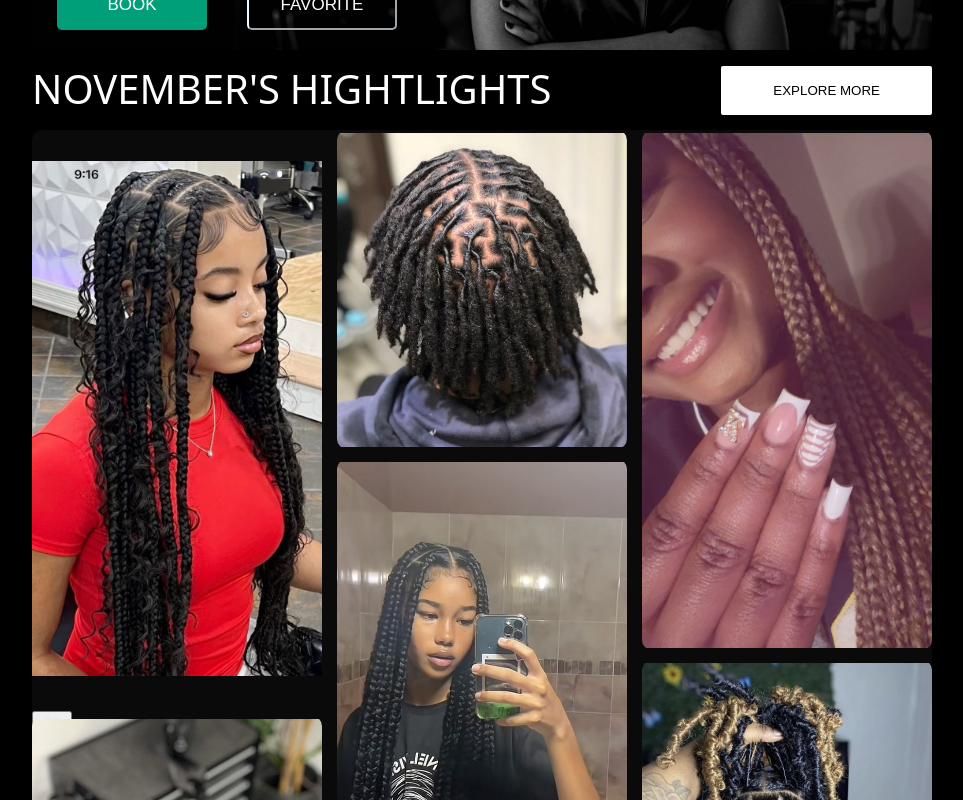
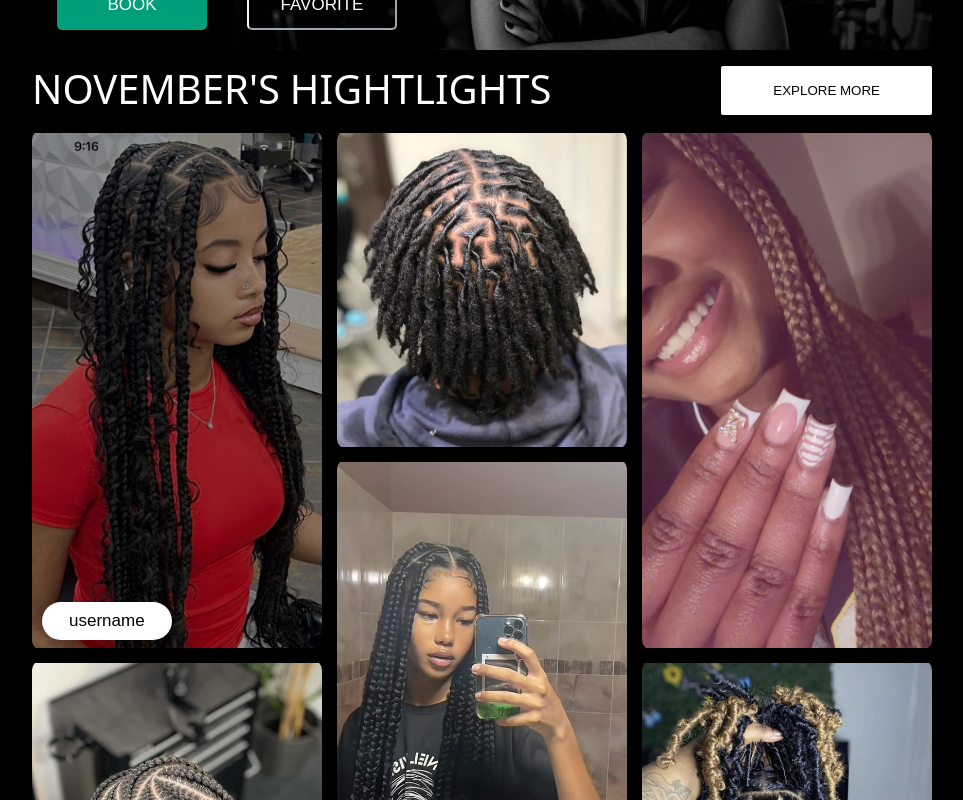
Before and after one commit to trevtemba/neur-frontend, a React (Vite) app: page /home in a window 1280 px wide. Shown: the part 500-1300 px from the top of the page, without its empty margins (158-1121 px from the left). Built offline with nearby package versions, Linux system fonts and the light colour scheme; a web font is replaced by a local one.

Commit message:
added username tag on overlay

```diff
--- a/src/Components/Home/Home.jsx
+++ b/src/Components/Home/Home.jsx
@@ -84,12 +84,8 @@ const Home = () => {
                         <div className="photo">
                             <img src={fi1}/>
                             <div className="overlay">
-                                <div className="ovlTopContainer">
-                                    <button><img src={likeIcon}/></button>
-                                </div>
-                                <div className="ovlBottomContainer">
-                                    <button>username</button>
-                                </div>
+
+                                <button>username</button>
                             </div>
                         </div>
                         <div className="photo">
--- a/src/Components/Home/home.css
+++ b/src/Components/Home/home.css
@@ -27,15 +27,16 @@
 
 .featuredImagesContainer {
     display: flex;
-    flex-direction: row;
-    background-color: rgb(10, 10, 10);
+    /* flex-direction: row; */
+    background-color: transparent;
     padding: 0;
     width: 900px;
     height: 900px;
     border-radius: 10px;
     box-sizing: border-box;
     gap: 15px;
-    overflow: hidden;
+    z-index: 0;
+    /* overflow: hidden; */
 }
 
 .featuredHero {
@@ -44,7 +45,6 @@
     height: 450px;
     opacity: 1;
     border-radius: 10px;
-    z-index: 0;
 }
 
 .subTitle {
@@ -176,6 +176,13 @@
     align-items: start;
     gap: 10px;
     width: 300px;
+    z-index: 0;
+}
+
+.photo {
+    position: relative;
+    width: 100%;
+    border: 10px;
 }
 
 .photo img {
@@ -183,4 +190,29 @@
     height: 100%;
     border-radius: 10px;
     object-fit: contain;
+    z-index: 1;
 }
+
+.photo .overlay {
+    position: absolute;
+    top: 0;
+    left: 0;
+    width: 100%;
+    height: 100%;
+    background-color: rgba(0, 0, 0, 0.4);
+    border-radius: 10px;
+    z-index: 2;
+    color: white;
+}
+
+.photo .overlay button {
+    position: absolute;
+    background-color: white;
+    border-color: transparent;
+    border-radius: 25px;
+    z-index: 3;
+    font-size: 17px;
+    padding: 7px 25px;
+    bottom: 10px;
+    left: 10px;
+}
```
